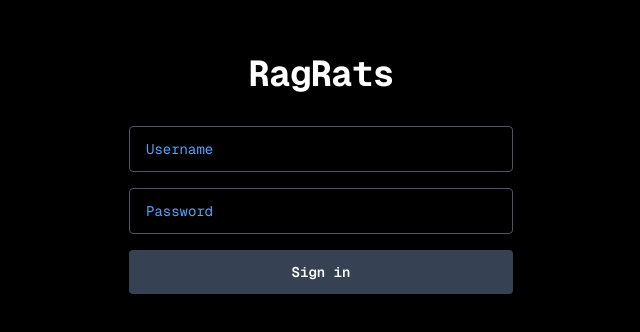
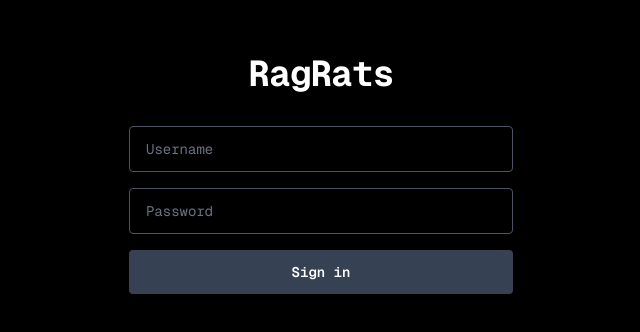
Before and after one commit to TeamRagRats/ragrats, a Next.js app in the folder src/05_application/web/: page /login in a window 1280 px wide. Shown: the part 226-558 px from the top of the page, without its empty margins (319-959 px from the left). Built offline with nearby package versions, Linux system fonts and the light colour scheme.

Commit message:
Revert "fix: replace gray-500 with blue-400 across UI"
This reverts commit e8d755a88095894940cf423b914cd5d0e2508a3f.

```diff
--- a/src/05_application/web/app/login/page.tsx
+++ b/src/05_application/web/app/login/page.tsx
@@ -43,7 +43,7 @@ export default function LoginPage() {
             onChange={(e) => setUsername(e.target.value)}
             required
             autoComplete="username"
-            className="w-full border border-gray-600 rounded px-4 py-3 text-white bg-black placeholder-blue-400 focus:outline-none focus:border-gray-400 text-sm"
+            className="w-full border border-gray-600 rounded px-4 py-3 text-white bg-black placeholder-gray-500 focus:outline-none focus:border-gray-400 text-sm"
           />
           <input
             type="password"
@@ -52,7 +52,7 @@ export default function LoginPage() {
             onChange={(e) => setPassword(e.target.value)}
             required
             autoComplete="current-password"
-            className="w-full border border-gray-600 rounded px-4 py-3 text-white bg-black placeholder-blue-400 focus:outline-none focus:border-gray-400 text-sm"
+            className="w-full border border-gray-600 rounded px-4 py-3 text-white bg-black placeholder-gray-500 focus:outline-none focus:border-gray-400 text-sm"
           />
           {error && (
             <p className="text-red-400 text-sm text-center">{error}</p>
--- a/src/05_application/web/components/LoadingBubble.tsx
+++ b/src/05_application/web/components/LoadingBubble.tsx
@@ -14,7 +14,7 @@ export default function LoadingBubble() {
 
   return (
     <div className="flex justify-start">
-      <p className="text-blue-400 text-sm">{".".repeat(dotCount)}</p>
+      <p className="text-gray-500 text-sm">{".".repeat(dotCount)}</p>
     </div>
   );
 }
```
